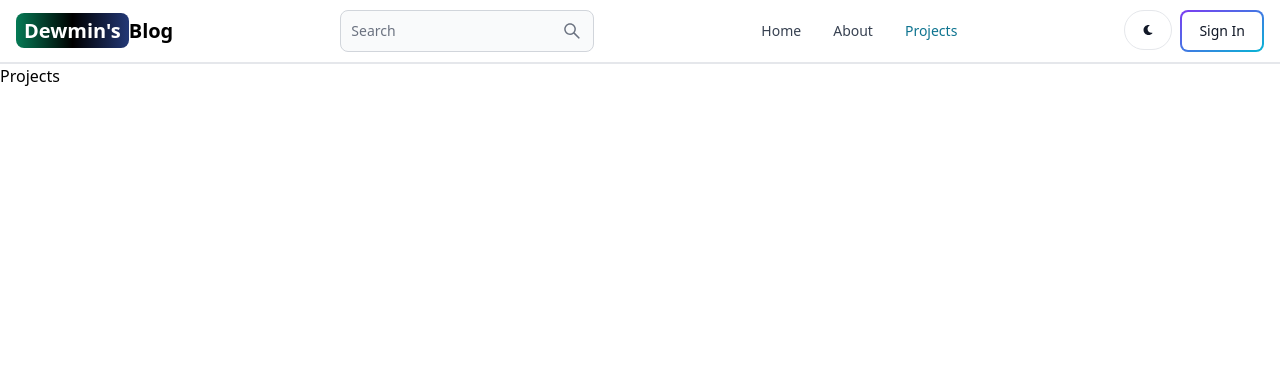
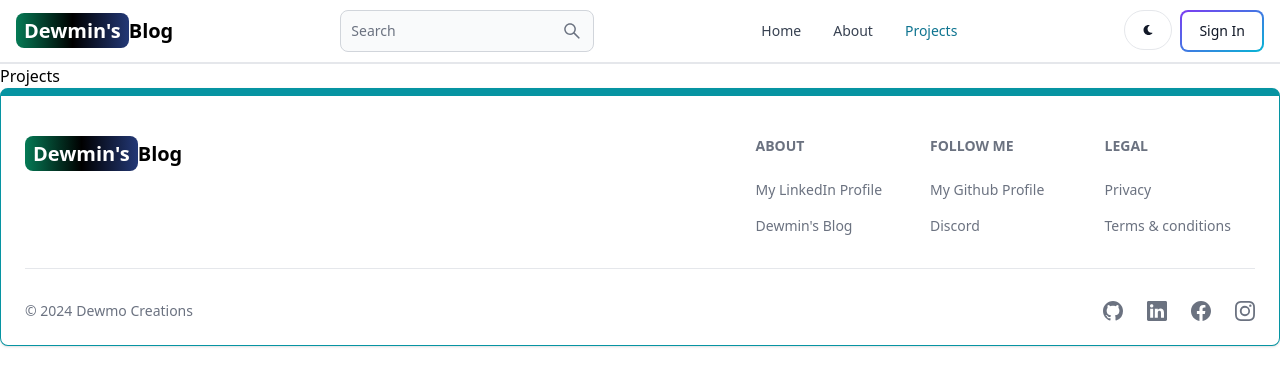
Before and after one commit to imeshaDewmin/Mern-blog, a React (Vite) app in the folder client/: page /projects in a window 1280 px wide. Shown: the top 386 px of the page. Built offline with nearby package versions, Linux system fonts and the light colour scheme.

Commit message:
Create and add the footer component

```diff
--- a/client/src/App.jsx
+++ b/client/src/App.jsx
@@ -6,20 +6,22 @@ import SignUp from './pages/SignUp'
 import Dashboard from './pages/Dashboard'
 import Projects from './pages/Projects'
 import Header from './components/Header'
+import Footer from './components/Footer'
 
 
 export default function App() {
   return (
     <BrowserRouter>
-      <Header/>
+      <Header />
       <Routes>
         <Route path="/" element={<Home />} />
         <Route path="/about" element={<About />} />
-        <Route path="/signin" element={<SignIn/>}/>
-        <Route path="/signup" element={<SignUp/>}/>
-        <Route path="/dashboard" element={<Dashboard/>}/>
-        <Route path="/projects" element={<Projects/>}/>
+        <Route path="/signin" element={<SignIn />} />
+        <Route path="/signup" element={<SignUp />} />
+        <Route path="/dashboard" element={<Dashboard />} />
+        <Route path="/projects" element={<Projects />} />
       </Routes>
+      <Footer />
 
     </BrowserRouter>
   )
--- /dev/null
+++ b/client/src/components/Footer.jsx
@@ -0,0 +1,92 @@
+import { Footer } from 'flowbite-react';
+import { Link } from 'react-router-dom';
+import { BsFacebook, BsInstagram, BsLinkedin, BsGithub } from 'react-icons/bs';
+
+export default function FooterCom() {
+    return (
+        <Footer container className='border border-t-8 border-teal-500 '>
+            <div className='w-full max-w-7xl mx-auto'>
+                <div className='grid w-full justify-between sm:flex md:grid-cols-1'>
+                    <div className='mt-5'>
+                        <Link to="/" className='self-center whitespace-nowrap text-lg sm:text-xl font-semibold dark:text-white'>
+                            <span className='px-2 py-1 bg-gradient-to-r from-green-600 via-black to-blue-900 rounded-lg text-white'>Dewmin's</span>
+                            Blog
+                        </Link>
+                    </div>
+                    <div className="grid grid-cols-2 gap-8 mt-4 sm:grid-cols-3
+                    sm:gap-6">
+                        <div>
+                            <Footer.Title title='About' />
+                            <Footer.LinkGroup col>
+                                <Footer.Link
+                                    href='https://www.linkedin.com/in/imesha-dewmin-519285222/'
+                                    target='_blank'
+                                    rel='noopener noreferrer'
+                                >
+                                    My LinkedIn Profile
+                                </Footer.Link>
+                                <Footer.Link
+                                    href='/about'
+                                    target='_blank'
+                                    rel='noopener noreferrer'
+                                >
+                                    Dewmin's Blog
+                                </Footer.Link>
+                            </Footer.LinkGroup>
+                        </div>
+                        <div>
+                            <Footer.Title title='Follow me' />
+                            <Footer.LinkGroup col>
+                                <Footer.Link
+                                    href='https://github.com/imeshaDewmin'
+                                    target='_blank'
+                                    rel='noopener noreferrer'
+                                >
+                                    My Github Profile
+                                </Footer.Link>
+                                <Footer.Link
+                                    href='#'
+                                >
+                                    Discord
+                                </Footer.Link>
+                            </Footer.LinkGroup>
+                        </div>
+                        <div>
+                            <Footer.Title title='Legal' />
+                            <Footer.LinkGroup col>
+                                <Footer.Link
+                                    href='#'
+
+                                >
+                                    Privacy
+                                </Footer.Link>
+                                <Footer.Link
+                                    href='#'
+                                >
+                                    Terms & conditions
+                                </Footer.Link>
+                            </Footer.LinkGroup>
+                        </div>
+
+
+                    </div>
+
+                </div>
+                <Footer.Divider />
+                <div className='w-full sm:flex sm:items-center sm:justify-between'>
+                    <Footer.Copyright href='#' by="Dewmo Creations" year={new Date().getFullYear()} />
+
+                    <div className='flex gap-6 sm:mt-0 mt-4 sm:justify-center'>
+                        <Footer.Icon href='https://github.com/imeshaDewmin' icon={BsGithub} />
+                        <Footer.Icon href='https://www.linkedin.com/in/imesha-dewmin-519285222/' icon={BsLinkedin} />
+                        <Footer.Icon href='https://www.facebook.com/imesha.thilakaratne?mibextid=dGKdO6' icon={BsFacebook} />
+                        <Footer.Icon href='https://www.instagram.com/imesha.dewmin/' icon={BsInstagram} />
+
+                    </div>
+                </div>
+
+
+            </div>
+        </Footer>
+    );
+}
```
